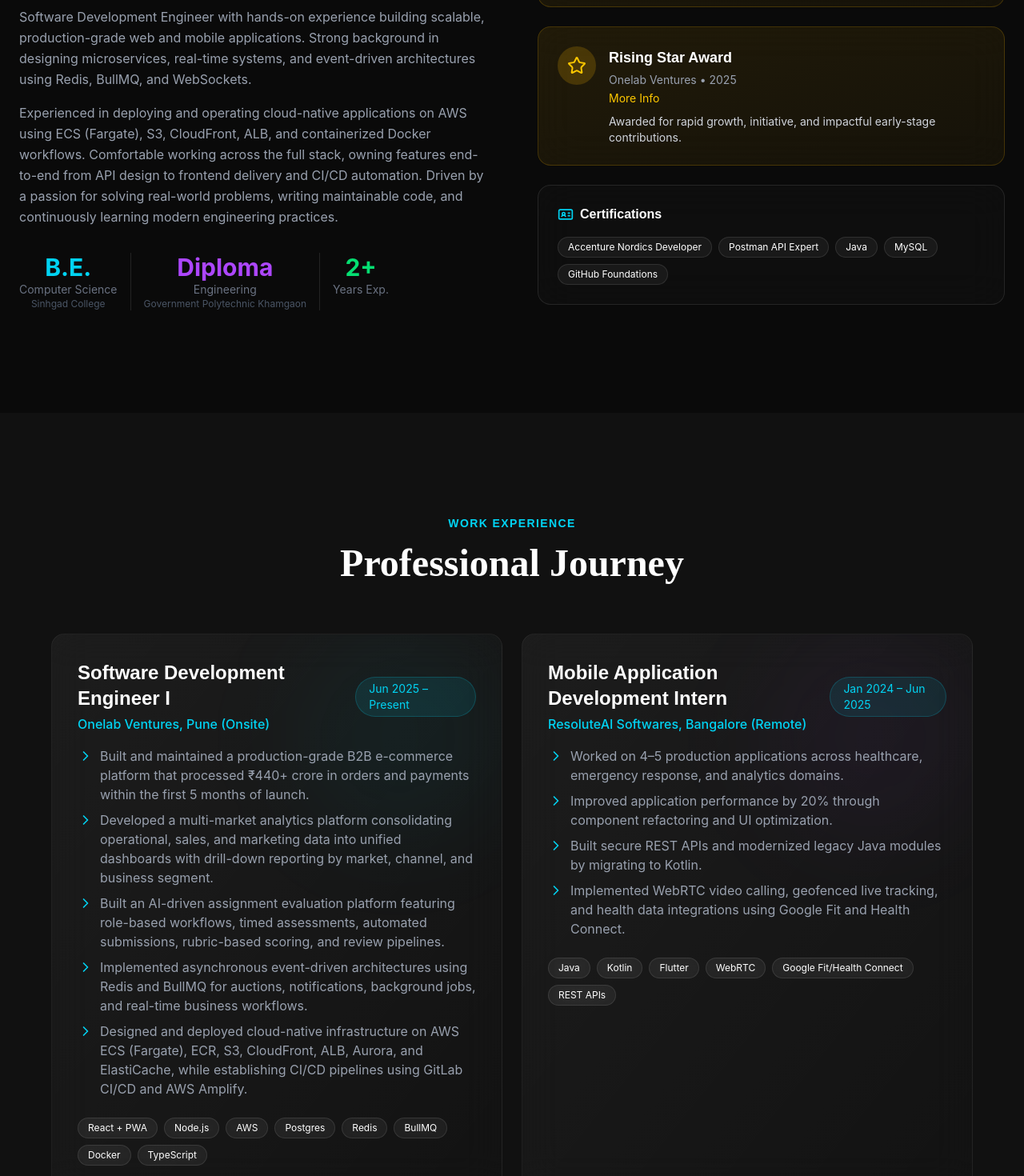
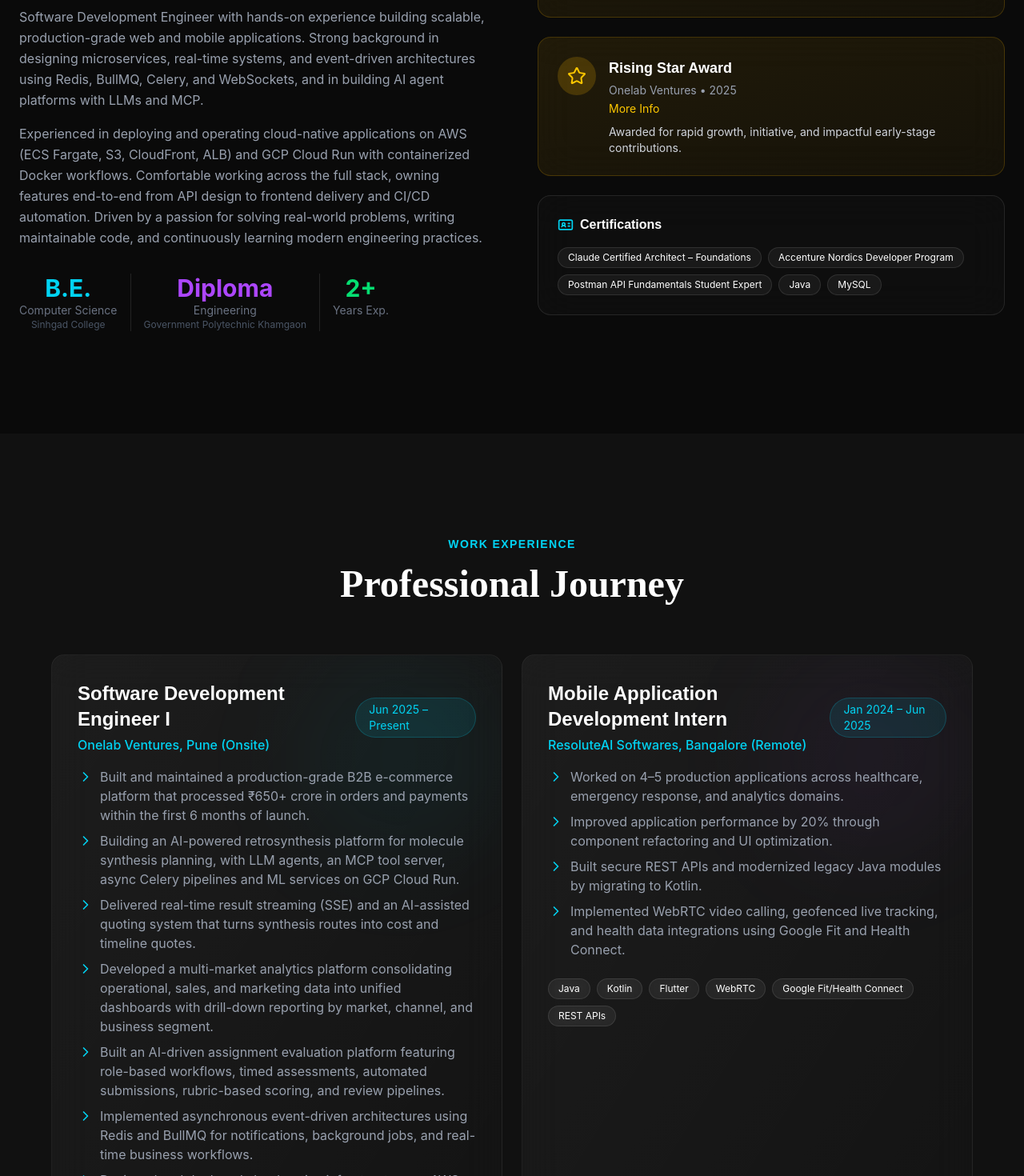
Before and after one commit to ShubhamRaut280/Portfolio, a React (Vite) app: page / in a window 1280 px wide. Shown: the part 1100-2570 px from the top of the page at 80% size. Built offline with nearby package versions, Linux system fonts and the light colour scheme.

Commit message:
Update resume and portfolio content to reflect recent projects, skills, and certifications, enhancing clarity and relevance

```diff
--- a/src/components/About.tsx
+++ b/src/components/About.tsx
@@ -52,8 +52,8 @@ const About: React.FC = () => {
             <div className="space-y-4 text-gray-400 leading-relaxed">
               <p>
                 Software Development Engineer with hands-on experience building scalable, production-grade web and mobile applications.
-                Strong background in designing microservices, real-time systems, and event-driven architectures using Redis, BullMQ, and WebSockets.              </p>              <p>
-                Experienced in deploying and operating cloud-native applications on AWS using ECS (Fargate), S3, CloudFront, ALB, and containerized Docker workflows.
+                Strong background in designing microservices, real-time systems, and event-driven architectures using Redis, BullMQ, Celery, and WebSockets, and in building AI agent platforms with LLMs and MCP.              </p>              <p>
+                Experienced in deploying and operating cloud-native applications on AWS (ECS Fargate, S3, CloudFront, ALB) and GCP Cloud Run with containerized Docker workflows.
                 Comfortable working across the full stack, owning features end-to-end from API design to frontend delivery and CI/CD automation.
                 Driven by a passion for solving real-world problems, writing maintainable code, and continuously learning modern engineering practices.              </p>
             </div>
@@ -107,11 +107,11 @@ const About: React.FC = () => {
               </h4>
               <div className="flex flex-wrap gap-2">
                 {[
-                  { name: 'Accenture Nordics Developer', link: 'https://drive.google.com/file/d/1KzjUFKgFwRoj2dWXHj9HKbljyRhAMUpI/view?usp=sharing' },
-                  { name: 'Postman API Expert', link: 'https://api.badgr.io/public/assertions/1fMtBEytRayXMeposAemSA' },
+                  { name: 'Claude Certified Architect – Foundations', link: 'https://www.credly.com/badges/708fc779-3ff4-47cb-90e1-b9b67bb68fb2/public_url' },
+                  { name: 'Accenture Nordics Developer Program', link: 'https://drive.google.com/file/d/1KzjUFKgFwRoj2dWXHj9HKbljyRhAMUpI/view?usp=sharing' },
+                  { name: 'Postman API Fundamentals Student Expert', link: 'https://api.badgr.io/public/assertions/1fMtBEytRayXMeposAemSA' },
                   { name: 'Java', link: 'https://drive.google.com/file/d/1LMBDrknzpRZ0OnbYsTMo8oOisqoqEKzi/view?usp=sharing' },
                   { name: 'MySQL', link: 'https://drive.google.com/file/d/1jF3zN1Ecp5yUa-SXFu_uIQ0HhCrE6xOG/view?usp=sharing' },
-                  { name: 'GitHub Foundations', link: 'https://drive.google.com/file/d/1X3HARMh4VaWnRau8UqEa5lfnjTw9ZLat/view' }
                 ].map((cert) => (
                   <a
                     key={cert.name}
--- a/src/components/Experience.tsx
+++ b/src/components/Experience.tsx
@@ -60,13 +60,15 @@ const Experience: React.FC = () => {
       location: "Pune (Onsite)",
       period: "Jun 2025 – Present",
       points: [
-        "Built and maintained a production-grade B2B e-commerce platform that processed ₹440+ crore in orders and payments within the first 5 months of launch.",
+        "Built and maintained a production-grade B2B e-commerce platform that processed ₹650+ crore in orders and payments within the first 6 months of launch.",
+        "Building an AI-powered retrosynthesis platform for molecule synthesis planning, with LLM agents, an MCP tool server, async Celery pipelines and ML services on GCP Cloud Run.",
+        "Delivered real-time result streaming (SSE) and an AI-assisted quoting system that turns synthesis routes into cost and timeline quotes.",
         "Developed a multi-market analytics platform consolidating operational, sales, and marketing data into unified dashboards with drill-down reporting by market, channel, and business segment.",
         "Built an AI-driven assignment evaluation platform featuring role-based workflows, timed assessments, automated submissions, rubric-based scoring, and review pipelines.",
-        "Implemented asynchronous event-driven architectures using Redis and BullMQ for auctions, notifications, background jobs, and real-time business workflows.",
+        "Implemented asynchronous event-driven architectures using Redis and BullMQ for notifications, background jobs, and real-time business workflows.",
         "Designed and deployed cloud-native infrastructure on AWS ECS (Fargate), ECR, S3, CloudFront, ALB, Aurora, and ElastiCache, while establishing CI/CD pipelines using GitLab CI/CD and AWS Amplify."
       ],
-      tags: ["React + PWA", "Node.js", "AWS", "Postgres", "Redis", "BullMQ", "Docker", "TypeScript"],
+      tags: ["React + PWA", "Node.js", "TypeScript", "FastAPI", "Celery", "LLM Agents", "MCP", "AWS", "GCP", "Postgres", "Redis", "BullMQ", "Docker"],
       color: "bg-cyan-400/5 group-hover:bg-cyan-400/10"
     },
     {
--- a/src/components/Hero.tsx
+++ b/src/components/Hero.tsx
@@ -44,7 +44,7 @@ const Hero: React.FC = () => {
           </p>
 
           <p className="text-lg md:text-xl text-gray-400 max-w-lg leading-relaxed">
-            Results-driven Software Development Engineer experienced in shipping production-grade features in fast-paced environments. Strong background in full-stack development, cloud infrastructure, and real-time systems.          </p>
+            Results-driven Software Development Engineer experienced in shipping production-grade features in fast-paced environments. Strong background in full-stack development, cloud infrastructure, real-time systems, and AI agent platforms.          </p>
 
           <div className="flex flex-wrap gap-4">
             <a
--- a/src/components/Projects.tsx
+++ b/src/components/Projects.tsx
@@ -1,6 +1,6 @@
 import React from 'react';
 import { useScrollReveal } from '../hooks/useScrollReveal';
-import { Github, Server, MessageSquare, Zap, Users, Globe, AlertTriangle, Brush } from 'lucide-react';
+import { Github, Server, MessageSquare, Zap, Users, Globe, AlertTriangle, Brush, FlaskConical } from 'lucide-react';
 import type { Project, ProjectLink } from '../types';
  import { FaDocker } from 'react-icons/fa';
 import { SiSwagger } from 'react-icons/si';
@@ -49,6 +49,7 @@ const ProjectCard: React.FC<ProjectCardProps> = ({
             <span key={idx} className="text-xs text-gray-400">{t}</span>
           ))}
         </div>
+        {links.length > 0 && (
           <div className="flex items-center justify-between pt-4 border-t border-white/5">
             <div className="flex gap-3">
               {links.map((link: ProjectLink, idx: number) => (
@@ -64,8 +65,9 @@ const ProjectCard: React.FC<ProjectCardProps> = ({
                 </a>
               ))}
             </div>
-          <span className="text-xs text-gray-600">{links[0]?.type || 'Project'}</span>
+            <span className="text-xs text-gray-600">{links[0].type}</span>
           </div>
+        )}
       </div>
     </div>
   );
@@ -76,7 +78,7 @@ const Projects: React.FC = () => {
     {
       title: "LiveThread",
       description: "Chrome extension that converts any webpage into a live discussion forum using WebSockets.",
-      points: ["Socket.io & Redis Pub/Sub", "Dynamic URL-based rooms", "Real-time user presence"],
+      points: ["Socket.io & Redis Pub/Sub", "Dynamic URL-based rooms", "Real-time user presence", "Node.js + MongoDB backend on Docker Hub"],
       tech: ["React", "TypeScript", "Node.js", "Redis", "MongoDB"],
       icon: MessageSquare,
       gradient: "bg-gradient-to-br from-purple-900/50 to-blue-900/50",
@@ -86,6 +88,23 @@ const Projects: React.FC = () => {
         { url: "https://github.com/ShubhamRaut280/liveThread-backend", icon: Server, label: "Backend", type: "Backend" },
         { url: "https://hub.docker.com/r/shubham9689/livethread-backend", icon: FaDocker, label: "Docker Image", type: "Docker" }
       ]
+    },
+    {
+      title: "AI-Powered Retrosynthesis Platform",
+      description: "AI platform for molecule synthesis planning, built at Onelab Ventures, with LLM agents, async pipelines and ML services.",
+      points: [
+        "Event-driven microservices: FastAPI, Celery queues per workload, ML services on GCP Cloud Run",
+        "MCP tool server exposing platform capabilities to an LLM orchestrator agent",
+        "Async job orchestration with self-healing worker pools",
+        "Real-time streaming (SSE) with save-first persistence and prefetching",
+        "Self-hosted transformer-based reaction prediction service",
+        "Redux Toolkit / RTK Query state and interactive graph visualizations"
+      ],
+      tech: ["FastAPI", "Celery", "Redis", "PostgreSQL", "React", "TypeScript", "LLM Agents", "MCP", "GCP"],
+      icon: FlaskConical,
+      gradient: "bg-gradient-to-br from-emerald-900/50 to-cyan-900/50",
+      tags: ["AI", "Full Stack"],
+      links: []
     },
     {
       title: "ElectroRoute",
@@ -104,7 +123,7 @@ const Projects: React.FC = () => {
     {
       title: "SkillSphere",
       description: "Freelancing platform connecting clients with service providers. Real-time notifications and review systems.",
-      points: ["Firebase backend", "Freelancer discovery", "Job request management"],
+      points: ["Firebase backend", "Freelancer discovery", "Job request management", "Profiles with past work, reviews and ratings"],
       tech: ["React", "Node.js", "Firebase"],
       icon: Users,
       gradient: "bg-gradient-to-br from-orange-900/50 to-red-900/50",
--- a/src/components/Skills.tsx
+++ b/src/components/Skills.tsx
@@ -12,10 +12,11 @@ const Skills: React.FC = () => {
   const cloudTools: CloudTool[] = [
     { category: "Languages", items: ["Java", "JavaScript / TypeScript", "Python / C++", "SQL"], color: "text-green-400" },
     { category: "Backend", items: ["Node.js / Express.js", "FastAPI", "Spring Boot"], color: "text-blue-400" },
-    { category: "Frontend", items: ["React", "HTML5 / CSS3", "Tailwind CSS"], color: "text-purple-400" },
+    { category: "Frontend", items: ["React", "Redux Toolkit", "HTML5 / CSS3", "Tailwind CSS"], color: "text-purple-400" },
     { category: "Databases", items: ["MySQL / PostgreSQL", "MongoDB", "Redis", "Firebase Firestore / Firebase RealtimeDB"], color: "text-green-400" },
-    { category: "Cloud Platforms", items: ["AWS ECS (Fargate)", "EC2 / ECR / S3", "CloudFront / ALB", "Aurora / ElastiCache"], color: "text-cyan-400" },
-    { category: "DevOps & Tools", items: ["Docker", "GitLab CI/CD", "Git / GitHub", "Postman", "Firebase",], color: "text-purple-400" },
+    { category: "Cloud Platforms", items: ["AWS ECS (Fargate)", "EC2 / ECR / S3", "CloudFront / ALB", "Aurora / ElastiCache", "GCP (Cloud Run, Cloud Storage)"], color: "text-cyan-400" },
+    { category: "DevOps & Tools", items: ["Docker", "GitLab CI/CD", "AWS Amplify", "Git / GitHub", "Postman", "Firebase"], color: "text-purple-400" },
+    { category: "AI / LLM", items: ["LLM Agents", "MCP", "LangChain", "LangGraph"], color: "text-pink-400" },
     {category: "Mobile Development", items: ["Native Android","React Native", "Flutter"], color: "text-blue-400" },
     { category: "Operating Systems", items: ["Linux / Windows"], color: "text-orange-400" }
   ];
```
Also changed, not shown: 1 other file (tests, documents, lock files or other folders). Lines whose indentation alone changed are shown as unchanged.
